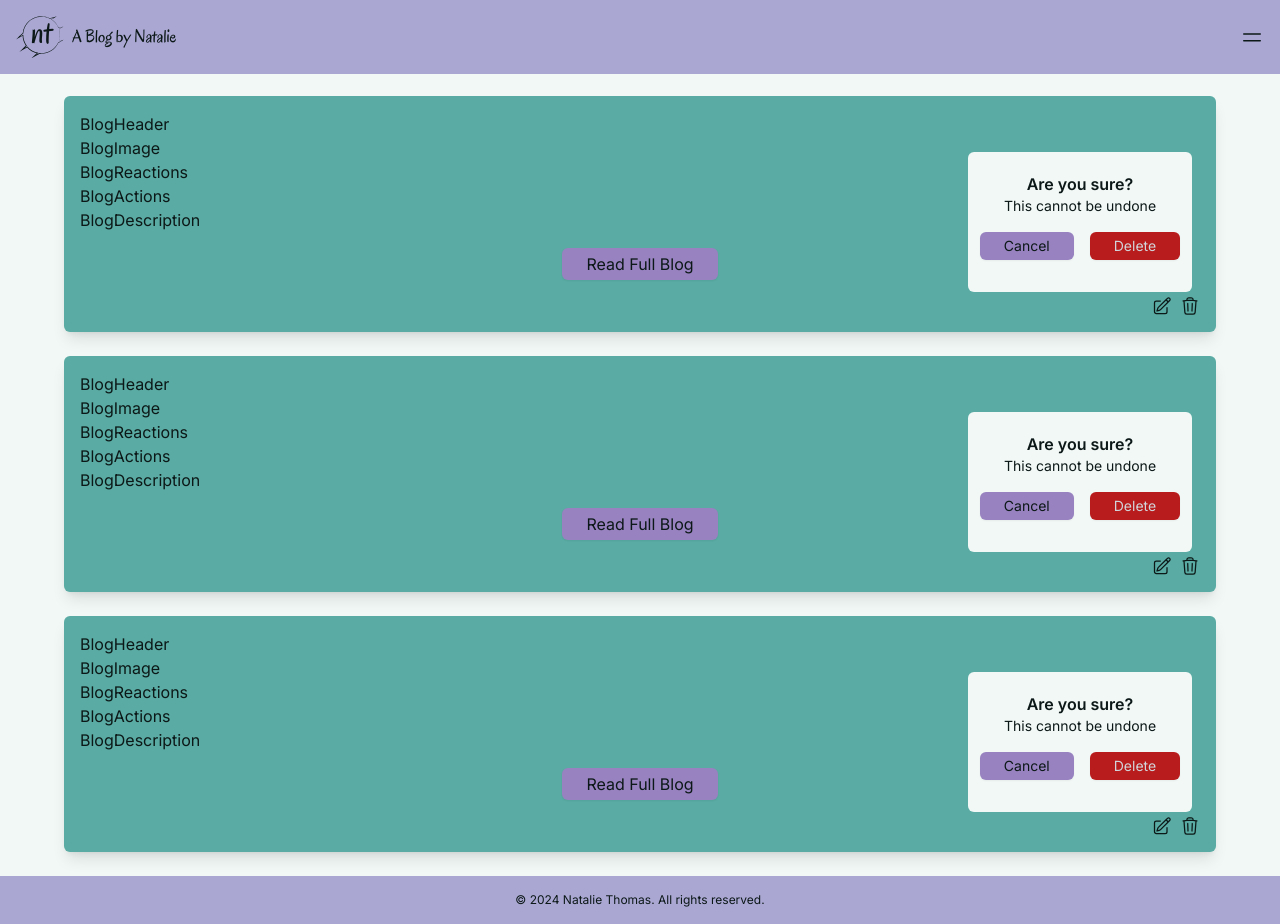
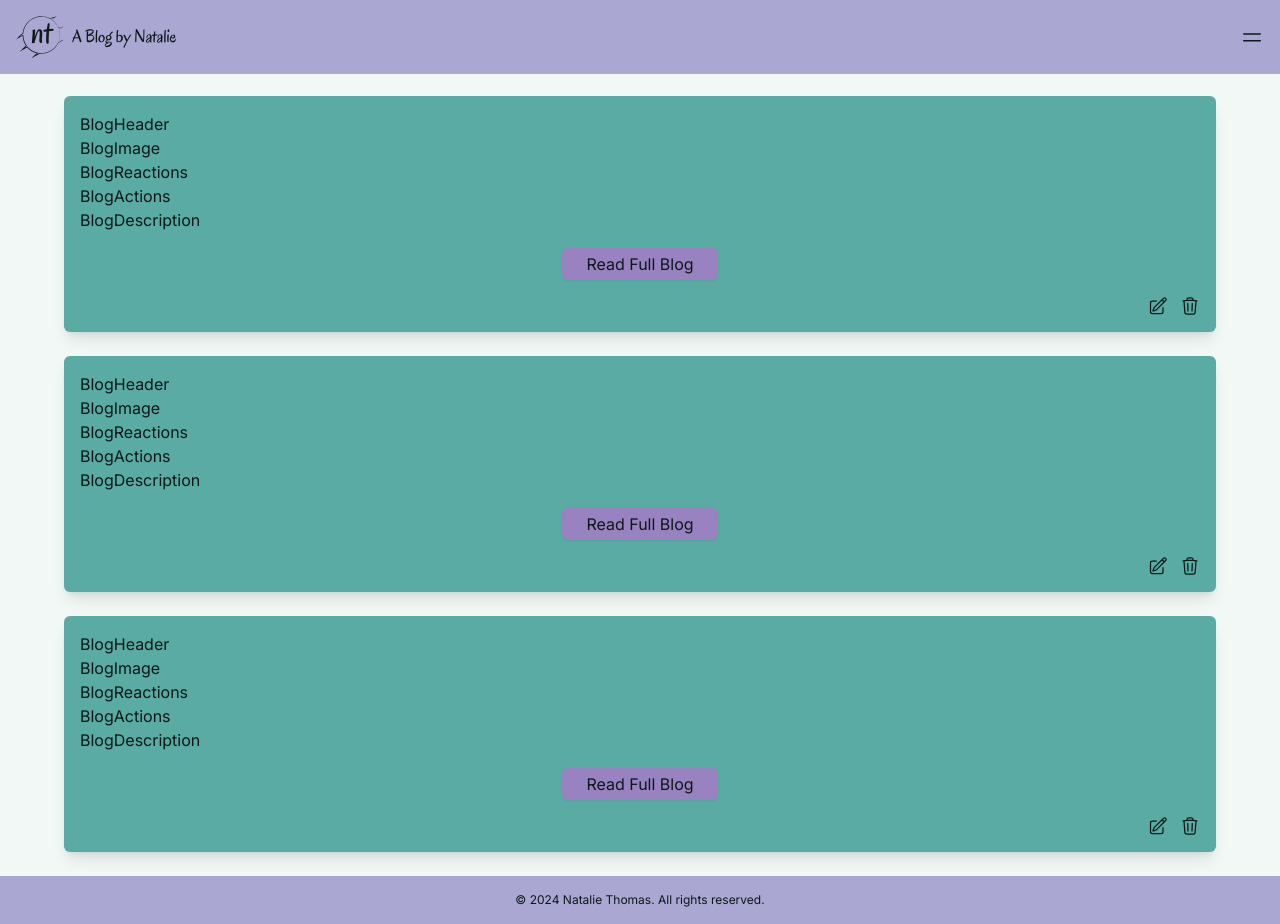
Before and after one commit to BenJohnsonFullStack/natalie-blog, a Next.js app: page /blogs in a window 1280 px wide. Built offline with nearby package versions, Linux system fonts and the light colour scheme.

Commit message:
toggle delete blog confirmation

```diff
--- a/src/app/ui/Button.jsx
+++ b/src/app/ui/Button.jsx
@@ -1,4 +1,4 @@
-export const Button = ({ buttonText, buttonStyle, type }) => {
+export const Button = ({ buttonText, buttonStyle, type, handler }) => {
   const buttonStyles = {
     primary:
       "bg-primary px-6 py-1 rounded-md shadow-sm hover:bg-secondary duration-150",
@@ -10,7 +10,11 @@ export const Button = ({ buttonText, buttonStyle, type }) => {
 
   const buttonClass = buttonStyles[buttonStyle];
   return (
-    <button type={type || ""} className={buttonClass}>
+    <button
+      type={type || ""}
+      className={buttonClass}
+      onClick={handler ? handler : () => {}}
+    >
       {buttonText}
     </button>
   );
--- a/src/app/ui/Confirmation.jsx
+++ b/src/app/ui/Confirmation.jsx
@@ -1,13 +1,17 @@
 import { Button } from ".";
-export const Confirmation = () => {
+export const Confirmation = ({ toggleConfirming }) => {
   return (
-    <div className="px-4 py-4 w-56 bg-bg absolute bottom-6 right-2 rounded-md">
+    <div className="px-4 py-4 w-56 bg-bg absolute bottom-6 right-2 rounded-md shadow-md">
       <h3 className="text-center text-text text-md font-semibold pt-1">
         Are you sure?
       </h3>
       <h4 className="text-center text-text text-sm">This cannot be undone</h4>
       <div className="flex text-sm items-center justify-center gap-4">
-        <Button buttonText="Cancel" buttonStyle="accent" />
+        <Button
+          buttonText="Cancel"
+          buttonStyle="accent"
+          handler={toggleConfirming}
+        />
         <Button buttonText="Delete" buttonStyle="danger" />
       </div>
     </div>
--- a/src/app/ui/blog/BlogAdminActions.jsx
+++ b/src/app/ui/blog/BlogAdminActions.jsx
@@ -6,17 +6,23 @@ import { Confirmation } from "..";
 
 export const BlogAdminActions = ({ user, blog }) => {
   console.log(user.type);
-  const [isConfirming, setIsConfirming] = useState(true);
+  const [isConfirming, setIsConfirming] = useState(false);
+
+  const toggleConfirming = () => {
+    setIsConfirming((prev) => !prev);
+  };
   return (
     <>
       {user.type === "admin" && (
-        <div className="flex justify-end gap-2">
+        <div className="flex justify-end gap-3">
           <Link href={`/edit/${blog.id}`}>
             <EditIcon />
           </Link>
           <div className="relative">
-            {isConfirming && <Confirmation />}
-            <DeleteIcon />
+            {isConfirming && (
+              <Confirmation toggleConfirming={toggleConfirming} />
+            )}
+            <DeleteIcon toggleConfirming={toggleConfirming} />
           </div>
         </div>
       )}
--- a/src/app/ui/blog/DeleteIcon.jsx
+++ b/src/app/ui/blog/DeleteIcon.jsx
@@ -1,4 +1,4 @@
-export const DeleteIcon = () => {
+export const DeleteIcon = ({ toggleConfirming }) => {
   return (
     <svg
       xmlns="http://www.w3.org/2000/svg"
@@ -7,6 +7,7 @@ export const DeleteIcon = () => {
       strokeWidth={1.5}
       className="w-5 h-5 cursor-pointer"
       viewBox="0 0 24 24"
+      onClick={toggleConfirming}
     >
       <path
         strokeLinecap="round"
```
